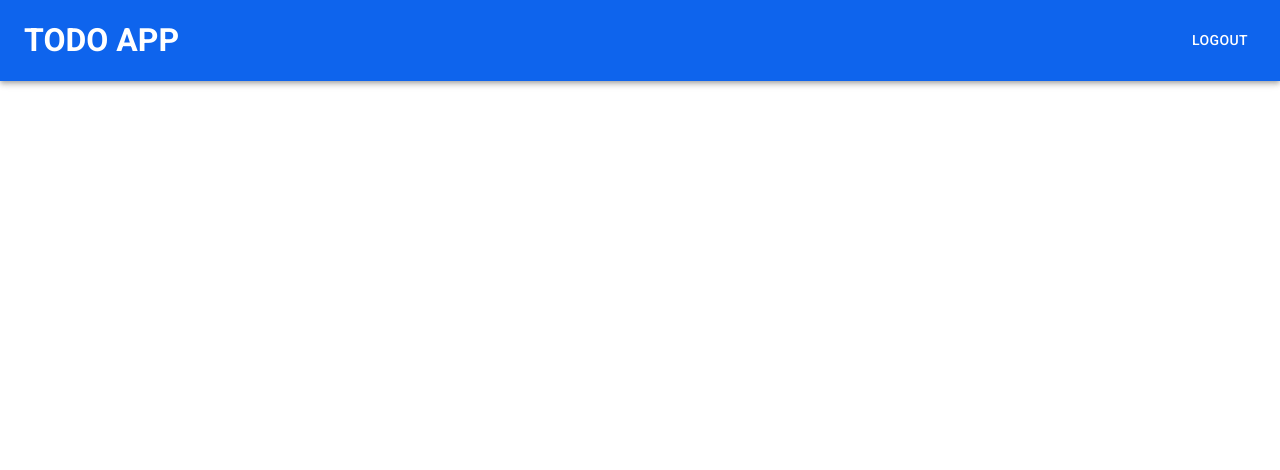
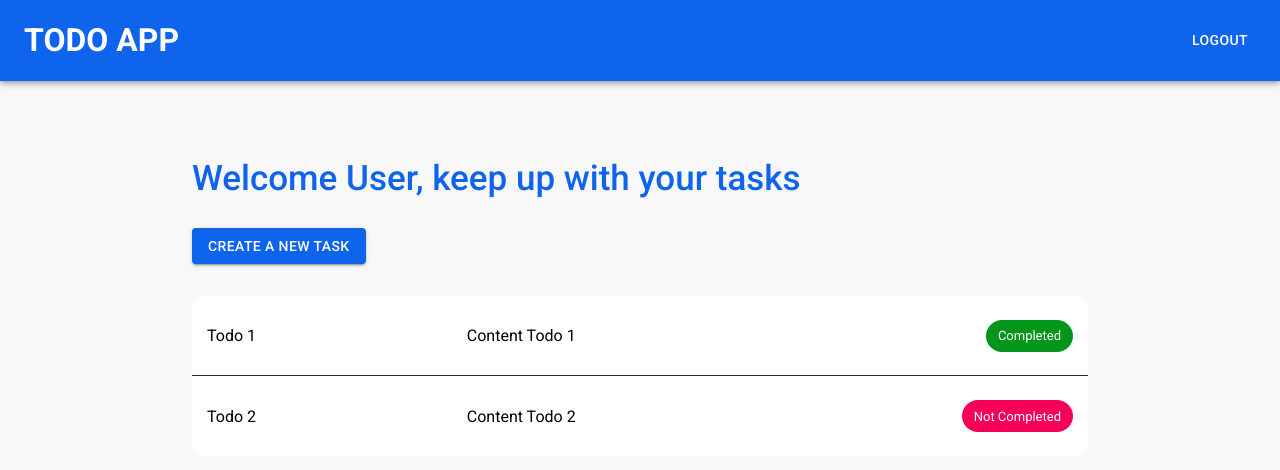
Before and after one commit to anis-b-amara/TodoList, a React (Create React App) app: page / in a window 1280 px wide. Shown: the top 470 px of the page. Built offline with nearby package versions, Linux system fonts and the light colour scheme.

Commit message:
Create tasks page, todo and create todo components

```diff
--- /dev/null
+++ b/src/components/Index.ts
@@ -0,0 +1,2 @@
+export { CreateTodo } from './create-todo/Index'
+export { Todo } from './todo/Index'
--- /dev/null
+++ b/src/components/create-todo/Index.tsx
@@ -0,0 +1,17 @@
+import { Button } from '@material-ui/core'
+import React, { FC } from 'react'
+
+export const CreateTodo: FC = () => {
+  return (
+    <div>
+      <Button
+        variant="contained"
+        size="medium"
+        color="primary"
+        className="button"
+      >
+        CREATE A NEW TASK
+      </Button>
+    </div>
+  )
+}
--- /dev/null
+++ b/src/components/create-todo/styles.ts
@@ -0,0 +1,3 @@
+import { createStyles, makeStyles } from '@material-ui/core'
+
+export const useStyles = makeStyles(() => createStyles({}))
--- /dev/null
+++ b/src/components/todo/Index.tsx
@@ -0,0 +1,29 @@
+import { Chip } from '@material-ui/core'
+import React, { FC } from 'react'
+import { TodoItem } from '../../pages/tasks/Index'
+import { useStyles } from './styles'
+
+type Props = {
+  todo: TodoItem
+}
+
+export const Todo: FC<Props> = ({ todo }) => {
+  const classes = useStyles()
+  const { title, content, status } = todo
+
+  return (
+    <>
+      <div className={`${classes.todo} ${classes.todoItem}`}>
+        <div className={classes.todoText}>{title}</div>
+        <div className={classes.todoText}>{content}</div>
+        <div className={`${classes.flexRow} ${classes.todoActions}`}>
+          {status ? (
+            <Chip label="Completed" className={classes.chipMain} />
+          ) : (
+            <Chip label=" Not Completed" color="secondary" />
+          )}
+        </div>
+      </div>
+    </>
+  )
+}
--- /dev/null
+++ b/src/components/todo/styles.ts
@@ -0,0 +1,42 @@
+import { createStyles, makeStyles } from '@material-ui/core'
+
+export const useStyles = makeStyles(() =>
+  createStyles({
+    chipMain: {
+      backgroundColor: '#03961A',
+      color: 'white',
+    },
+    todo: {
+      width: '100%',
+      display: 'flex',
+      height: '80px',
+      flexDirection: 'row',
+      justifyContent: 'space-between',
+      alignItems: 'center',
+      borderBottom: '1px solid#282c34',
+      padding: '15px',
+      boxSizing: 'border-box',
+    },
+    todoText: {
+      width: '30%',
+      display: 'flex',
+      flexDirection: 'row',
+      justifyContent: 'flex-start',
+    },
+    todoActions: {
+      width: '40%',
+      display: 'flex',
+      flexDirection: 'row',
+      justifyContent: 'flex-end',
+    },
+    todoItem: {
+      '&:last-child': {
+        borderBottom: 'none',
+      },
+    },
+    flexRow: {
+      display: 'flex',
+      flexDirection: 'row',
+    },
+  })
+)
--- a/src/pages/Index.ts
+++ b/src/pages/Index.ts
@@ -1,2 +1,3 @@
 export { Home } from './home/Index'
 export { Login } from './login/Index'
+export { Tasks } from './tasks/Index'
--- a/src/pages/home/Index.tsx
+++ b/src/pages/home/Index.tsx
@@ -1,8 +1,13 @@
 import { AppBar, Button, Grid, Toolbar } from '@material-ui/core'
 import React, { FC } from 'react'
+import { Tasks } from '../tasks/Index'
+import { useStyles } from './styles'
 
 export const Home: FC = () => {
+  const classes = useStyles()
+
   return (
+    <Grid container direction="column" className={classes.layout}>
       <AppBar position="static">
         <Toolbar>
           <Grid
@@ -16,5 +21,9 @@ export const Home: FC = () => {
           </Grid>
         </Toolbar>
       </AppBar>
+      <div className={classes.container}>
+        <Tasks />
+      </div>
+    </Grid>
   )
 }
--- /dev/null
+++ b/src/pages/home/styles.ts
@@ -0,0 +1,14 @@
+import { createStyles, makeStyles } from '@material-ui/core'
+
+export const useStyles = makeStyles(() =>
+  createStyles({
+    layout: {
+      backgroundColor: '#F8F8F8',
+      height: '100vh',
+    },
+    container: {
+      width: '70%',
+      margin: '3em auto',
+    },
+  })
+)
--- /dev/null
+++ b/src/pages/tasks/Index.tsx
@@ -0,0 +1,43 @@
+import { FC } from 'react'
+import { Grid } from '@material-ui/core'
+import { CreateTodo, Todo } from '../../components/Index'
+import { useStyles } from './styles'
+
+export interface TodoItem {
+  id: number
+  title: string
+  content: string
+  status: boolean
+}
+export const Tasks: FC = () => {
+  const classes = useStyles()
+  const todos: TodoItem[] = [
+    {
+      id: 1,
+      title: 'Todo 1',
+      content: 'Content Todo 1',
+      status: true,
+    },
+    {
+      id: 2,
+      title: 'Todo 2',
+      content: 'Content Todo 2',
+      status: false,
+    },
+  ]
+  return (
+    <Grid container direction="column">
+      <Grid container direction="column">
+        <h2 className={classes.headline}>
+          Welcome User, keep up with your tasks
+        </h2>
+      </Grid>
+      <CreateTodo />
+      <div className={classes.content}>
+        {todos.map((todo: TodoItem) => (
+          <Todo key={todo.id} todo={todo} />
+        ))}
+      </div>
+    </Grid>
+  )
+}
--- /dev/null
+++ b/src/pages/tasks/styles.ts
@@ -0,0 +1,16 @@
+import { createStyles, makeStyles } from '@material-ui/core'
+
+export const useStyles = makeStyles(() =>
+  createStyles({
+    headline: {
+      fontWeight: 500,
+      fontSize: '35px',
+      color: '#0E64ED',
+    },
+    content: {
+      borderRadius: '12px',
+      backgroundColor: 'white',
+      marginTop: '2em',
+    },
+  })
+)
```
Lines whose indentation alone changed are shown as unchanged.
